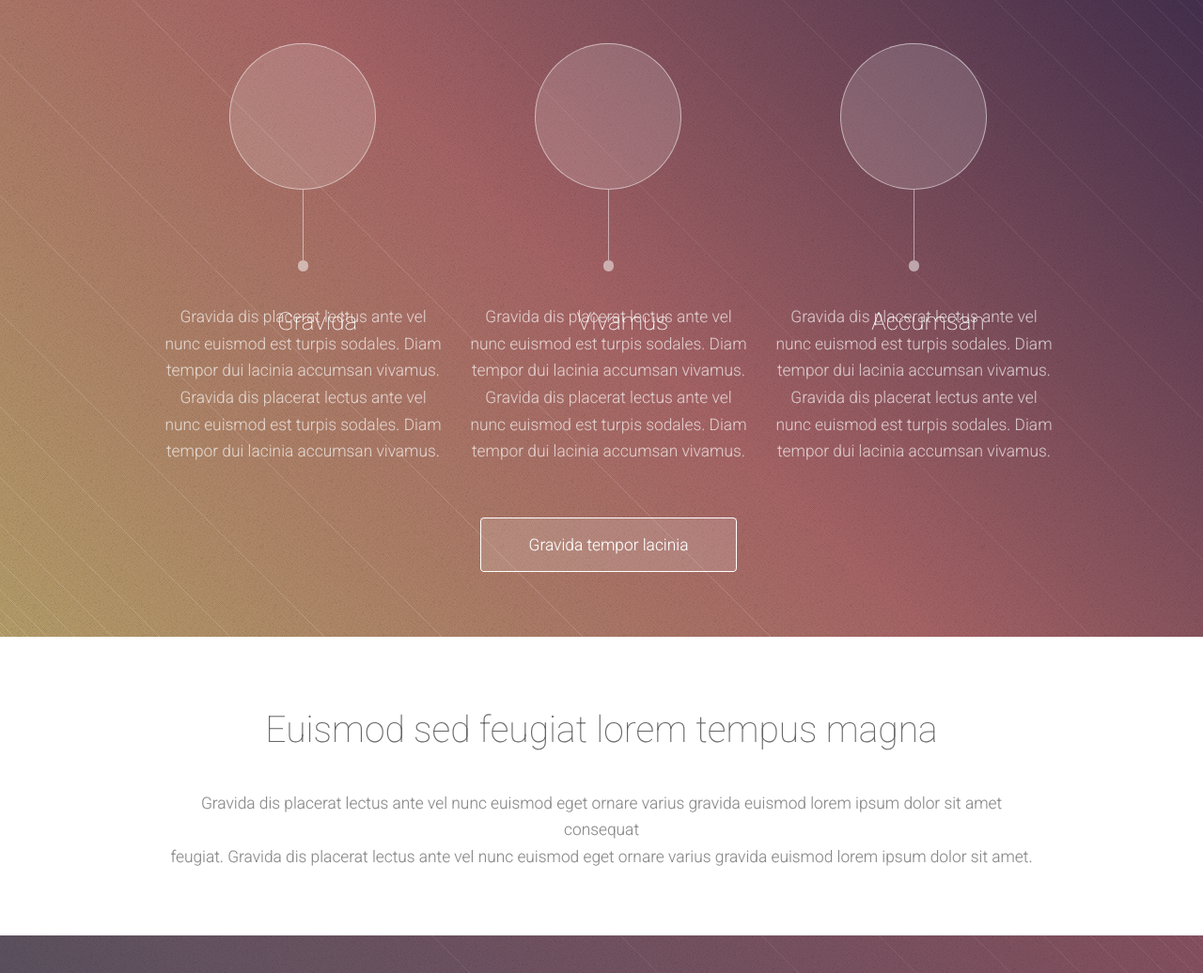
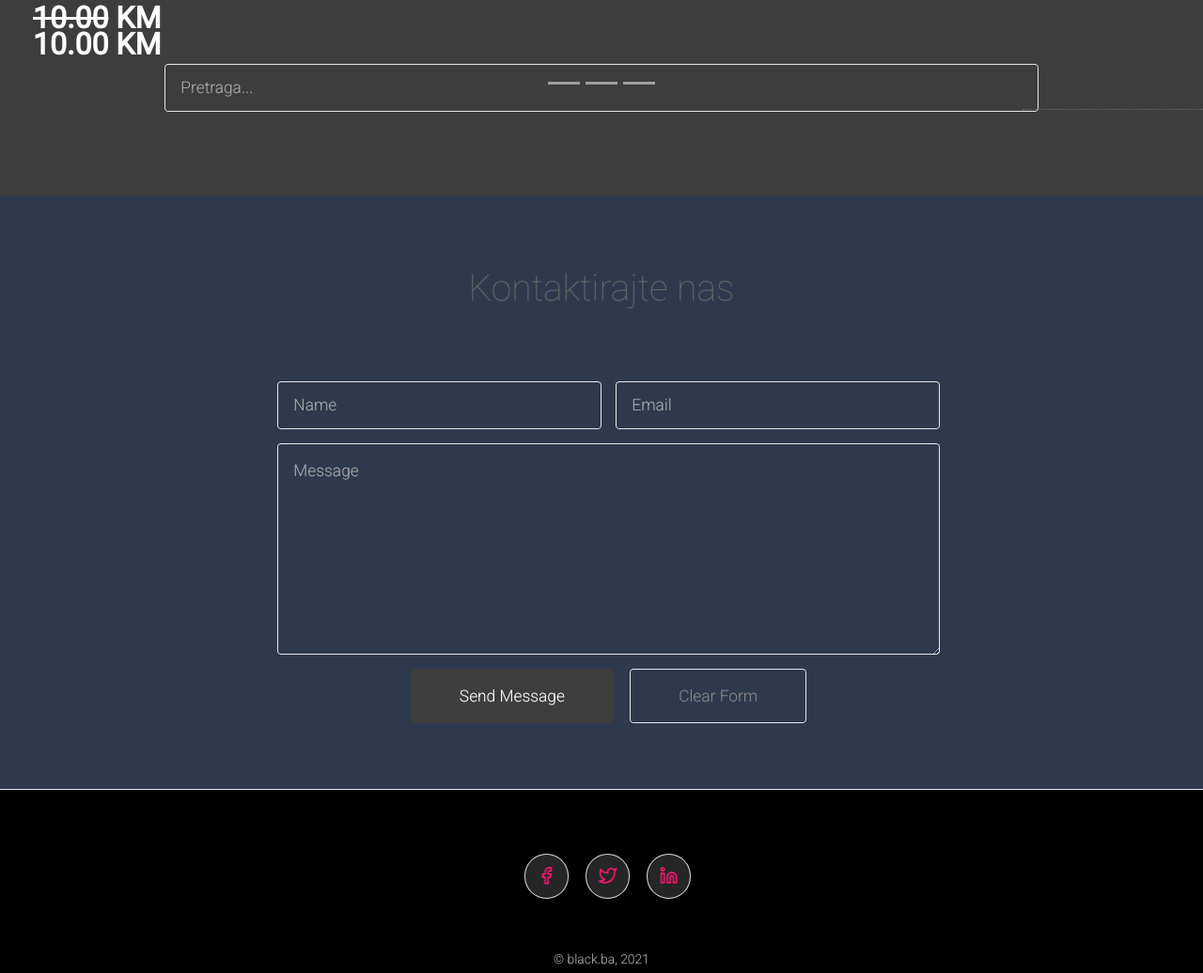
Before and after one commit to zarag/blackba, a Django app: page / in a window 1280 px wide. Shown: the part 633-1669 px from the top of the page at 94% size. Run offline with Django 3.2, Linux system fonts and the light colour scheme; tables that the repository leaves empty hold one stand-in row (values such as "Sample post"); grey boxes marked "Sample" are stand-in pictures; style sheets or scripts are compiled from the project's sources; some libraries are stand-ins or nearby versions; some web fonts are replaced.

Commit message:
New design: V1

```diff
--- a/black/coupons/models.py
+++ b/black/coupons/models.py
@@ -13,6 +13,7 @@
     partner = models.ForeignKey(Partner, on_delete=models.CASCADE, null=True)
     start_time = models.DateTimeField(default=timezone.now)
     end_time = models.DateTimeField(default=timezone.now)
+    short_description = models.CharField(max_length=256, blank=True)
     description = HTMLField()
     photos = models.ManyToManyField(Image)
     price_before = models.DecimalField(max_digits=10, decimal_places=2, null=True)
--- a/black/home/views.py
+++ b/black/home/views.py
@@ -1,12 +1,57 @@
 from coupons.models import Coupon
+from django import forms
+from django.core.mail import BadHeaderError, send_mail
 from django.db.models import Q
+from django.http import HttpResponse
+from django.shortcuts import render
+from django.utils.timezone import now
 from django.views import generic
 
 
+class ContactForm(forms.Form):
+    name = forms.CharField(max_length=50)
+    email = forms.CharField(max_length=150)
+    message = forms.CharField(widget=forms.Textarea, max_length=2000)
+
+
 class HomeView(generic.ListView):
-    template_name = "base.html"
+    template_name = "pages/home.html"
 
-    def get_queryset(self):
-        return Coupon.objects.filter(Q(top_offer=True))
+    def get_queryset(self, **kwargs):
+        context = {}
+        context["top_offers"] = Coupon.objects.filter(Q(top_offer=True))
+        query = self.request.GET.get("q")
+        search_term = query if query else ""
+        context["search_results"] = Coupon.objects.filter(
+            Q(title__icontains=search_term), end_time__gte=now()
+        ).order_by("-start_time")
+        return context
 
-    context_object_name = "top_offers"
+    context_object_name = "coupons"
+
+
+def contact(self):
+    if self.method == "POST":
+        form = ContactForm(self.POST)
+        if form.is_valid():
+            subject = "Website Inquiry"
+            body = {
+                "name": form.cleaned_data["name"],
+                "email": form.cleaned_data["email"],
+                "message": form.cleaned_data["message"],
+            }
+            message = "\n".join(body.values())
+
+            try:
+                send_mail(
+                    subject,
+                    message,
+                    form.cleaned_data["email"],
+                    ["rezervacija@black.ba"],
+                )
+            except BadHeaderError:
+                return HttpResponse("Invalid header found.")
+            return render(self, "pages/contact.html", {"form": form})
+
+    form = ContactForm()
+    return render(self, "pages/contact.html", {"form": form})
--- a/black/static/css/main.css
+++ b/black/static/css/main.css
@@ -87,7 +87,7 @@
 	}
 
 	body {
-		background: #F8F8F8;
+		background: #000;
 		font-family: 'Roboto', sans-serif;
 		font-weight: 300;
 		font-size: 17pt;
@@ -1627,11 +1627,13 @@
 			box-shadow: inset 0 0 0 1px #e6e6e6;
 			border-radius: 100%;
 			color: #aaa;
-		}
-
+			background-position-x: center;
+			background-size: 100%;
+		}
+/*
 			ul.icons a:hover {
 				background: rgba(0, 0, 0, 0.025);
-			}
+			} */
 
 /* Menu */
 
@@ -1820,7 +1822,7 @@
 		appearance: none;
 		display: block;
 		box-shadow: inset 0 0 0 1px #e6e6e6;
-		background: #f8f8f8;
+		background: transparent;
 		width: 100%;
 		padding: 0.85em 1em 0.85em 1em;
 		border-radius: 0.25em;
@@ -2218,7 +2220,7 @@
 	}
 
 		.main > header {
-			background: #fff;
+			background: #3d3d3d;
 			text-align: center;
 			padding: 5em 0 5em 0;
 			margin: 0;
@@ -2262,7 +2264,7 @@
 
 			.main > .content.style4 {
 				padding-top: 0;
-				background: #fff;
+				background: #2f394e;
 			}
 
 /* Footer */
--- a/black/static/sass/project.scss
+++ b/black/static/sass/project.scss
@@ -16,10 +16,41 @@
 $pink: #f2dede;
 $dark-pink: #eed3d7;
 $red: #b94a48;
+$blue: #2f394e;
 
 body {
   background-color:$black !important;
   color: $white;
+}
+
+.card {
+  background-color: transparent;
+  .card-body {
+    .card-subtitle {
+      font-size: x-small;
+      color: $white;
+      text-align: initial;
+      font-weight: bold;
+    }
+    .card-title {
+      color: $white !important;
+      overflow: hidden;
+      font-weight: bold;
+      height: calc(25vh/3);
+      margin-bottom: auto;
+      padding-top: 5%;
+      font-size: 20px;
+    }
+    .card-text {
+      color: lightgray;
+      overflow: hidden;
+      font-size: small;
+      font-weight: 400;
+      line-height: initial;
+      text-align: justify;
+      margin-top: auto;
+    }
+  }
 }
 
 
@@ -34,6 +65,42 @@
   color: #000;
 }
 
+.coupon-list {
+  form {
+    margin-bottom: 50px;
+  }
+}
+
+.price {
+  z-index: 2;
+  position: absolute;
+  font-weight: bold;
+  color: $black;
+  top:85%;
+  left: 35px;
+  font-size: xx-large;
+  color: $white;
+  .price-before {
+    text-decoration: line-through;
+  }
+  .price-now {
+    text-shadow: #fff;
+  }
+}
+
+.carousel-caption {
+  top: 50%;
+  text-shadow: 1px 1px $black;
+  h2,p{
+    font-weight: bold !important;
+  }
+  // .lead {
+  //   color: $black;
+  //   background-color: rgba(255, 255, 255, 0.2);
+  //   border-radius: 20px;
+  // }
+}
+
 .carousel:not(:last-child) {
   align-self: start;
 }
@@ -44,19 +111,45 @@
   padding: unset;
 }
 
+#fourth {
+  header {
+    background: $blue;
+  }
+}
+
 #header {
   padding-top: 0 !important;
   padding-left: 0 !important;
-  // height: 450px;
+  height: 79vh;
+  header {
+    position: absolute;
+    width: 100%;
+    .carousel-item {
+      min-height: 750px;
+      background: no-repeat center center scroll;
+      -webkit-background-size: cover;
+      -moz-background-size: cover;
+      -o-background-size: cover;
+      background-size: cover;
+    }
+  }
+}
+
+.row {
+  .card {
+    border: none;
+    img {
+      height: 250px;
+      border-radius: 20px;
+      object-fit: cover;
+    }
+  }
 }
 
 
-.dark {
-
-  header {
-    position: absolute;
-    width: 100%;
-  }
+.row > div[class*='col-'] {
+  display: flex;
+  flex:1 0 auto;
 }
 
 .coupon-container {
@@ -67,129 +160,129 @@
   }
 
   .coupon-detail {
-    // width: 50vw;
-    .carousel {
-      .carousel-inner {
-        border-radius: 10px;
-        // height: 450px;
-        width: 100%;
-        color: $white;
-      }
-    }
-    .title {
-      text-transform: uppercase;
-    }
-    .description {
-      text-decoration: wavy;
-    }
-    .price {
-      font-size: large;
-      .price-before {
-        text-decoration: line-through;
-      }
-      .price-now {
-        color: $red;
-        text-shadow: #fff;
-      }
-    }
-  }
+//     // width: 50vw;
+//     .carousel {
+//       .carousel-inner {
+//         border-radius: 10px;
+//         // height: 450px;
+//         width: 100%;
+//         color: $white;
+//       }
+//     }
+//     .title {
+//       text-transform: uppercase;
+//     }
+//     .description {
+//       text-decoration: wavy;
+//     }
+//     .price {
+//       font-size: large;
+//       .price-before {
+//         text-decoration: line-through;
+//       }
+//       .price-now {
+//         color: $red;
+//         text-shadow: #fff;
+//       }
+//     }
+//   }
 
-  .carousel {
-    margin: auto;
-    margin-bottom: 50px;
-    position: relative;
-    margin-bottom: 30px;
-    text-transform: uppercase;
+//   .carousel {
+//     margin: auto;
+//     margin-bottom: 50px;
+//     position: relative;
+//     margin-bottom: 30px;
+//     text-transform: uppercase;
 
 
-    .discount {
-      position: relative;
-      z-index: 1;
-      top: 38px;
-      img {
-        width: 80px;
-        -webkit-filter: drop-shadow(5px 5px 5px $black);
-        filter: drop-shadow(5px 5px 5px $black);
-      }
-      span {
-        z-index: 2;
-        position: absolute;
-        font-weight: bold;
-        color: $black;
-        top:30px;
-        left: 22px;
-      }
-    }
+//     .discount {
+//       position: relative;
+//       z-index: 1;
+//       top: 38px;
+//       img {
+//         width: 80px;
+//         -webkit-filter: drop-shadow(5px 5px 5px $black);
+//         filter: drop-shadow(5px 5px 5px $black);
+//       }
+//       span {
+//         z-index: 2;
+//         position: absolute;
+//         font-weight: bold;
+//         color: $black;
+//         top:30px;
+//         left: 22px;
+//       }
+//     }
 
-    .carousel-inner {
-      border-radius: 10px;
-      width: 350px;
-      height: 250px;
-      color: $white;
+//     .carousel-inner {
+//       border-radius: 10px;
+//       width: 350px;
+//       height: 250px;
+//       color: $white;
 
-      .carousel-item {
-        object-fit: contain;
-        img {
-          width: 100%;
-        }
-      }
+//       .carousel-item {
+//         object-fit: contain;
+//         img {
+//           width: 100%;
+//         }
+//       }
 
-      .partner-details {
-        position: absolute;
-        top: 115px;
-        left: 12px;
-        width: 80px;
-        height: 60px;
-        padding: 0px;
-        border-radius: 7px;
-        background: rgb(0,0,0);
-        display: flex;
-        align-items: center;
-        justify-content: center;
-        z-index: 1;
-        font-size: 10px;
-        text-align: center;
-      }
+//       .partner-details {
+//         position: absolute;
+//         top: 115px;
+//         left: 12px;
+//         width: 80px;
+//         height: 60px;
+//         padding: 0px;
+//         border-radius: 7px;
+//         background: rgb(0,0,0);
+//         display: flex;
+//         align-items: center;
+//         justify-content: center;
+//         z-index: 1;
+//         font-size: 10px;
+//         text-align: center;
+//       }
 
-      .placement-bar {
-        position: absolute;
-        width: 100%;
-        background: rgba(0,0,0,0.8);
-        padding: 30px 15px 35px;
-        text-align: center;
-        margin-top: 150px;
-        height: 100px;
+//       .placement-bar {
+//         position: absolute;
+//         width: 100%;
+//         background: rgba(0,0,0,0.8);
+//         padding: 30px 15px 35px;
+//         text-align: center;
+//         margin-top: 150px;
+//         height: 100px;
 
-        .expire-in {
-          font-size: 12px;
-          color: $mint-green;
-        }
-      }
-    }
-  }
-}
+//         .expire-in {
+//           font-size: 12px;
+//           color: $mint-green;
+//         }
+//       }
+//     }
+//   }
+// }
 
-// .carousel-control-prev, .carousel-control-next {
-//   bottom: 50px;
+// // .carousel-control-prev, .carousel-control-next {
+// //   bottom: 50px;
+// // }
+// ////////////////////////////////
+// 		//Alerts//
+// ////////////////////////////////
+
+// // bootstrap alert CSS, translated to the django-standard levels of
+// // debug, info, success, warning, error
+
+// .alert-debug {
+//   background-color: $white;
+//   border-color: $mint-green;
+//   color: $black;
 // }
-////////////////////////////////
-		//Alerts//
-////////////////////////////////
 
-// bootstrap alert CSS, translated to the django-standard levels of
-// debug, info, success, warning, error
-
-.alert-debug {
-  background-color: $white;
-  border-color: $mint-green;
-  color: $black;
-}
-
-.alert-error {
-  background-color: $pink;
-  border-color: $dark-pink;
-  color: $red;
-}
+// .alert-error {
+//   background-color: $pink;
+//   border-color: $dark-pink;
+//   color: $red;
+// }
 
 .nav-item {
 
@@ -215,3 +308,5 @@
     }
   }
 }
+}
+}
--- a/black/templates/base.html
+++ b/black/templates/base.html
@@ -70,66 +70,64 @@
   <!-- Header -->
   <section id="header" class="dark">
     <header>
-      <!-- <h1>Welcome to Tessellate</h1>
-      <p>A free responsive site template by <a href="http://html5up.net">HTML5 UP</a></p>
-      {% for coupon in top_offers %} -->
-      <div class="coupon-container">
-        <div class="coupon-detail">
-          <div id="coupon-{{coupon.id}}" class="carousel slide" data-ride="carousel" data-interval="false">
-            <div class="carousel-inner">
-              {% for photo in coupon.photos.all %}
-              <div class="carousel-item">
-                <img src="/media/{{photo.image}}" alt="First slide">
-              </div>
-              <!-- <div class="partner-details">
-              {{coupon.partner.first_name}}
+      <div id="carouselExampleIndicators" class="carousel slide" data-ride="carousel">
+        <ol class="carousel-indicators">
+          <li data-target="#carouselExampleIndicators" data-slide-to="0" class="active"></li>
+          <li data-target="#carouselExampleIndicators" data-slide-to="1"></li>
+          <li data-target="#carouselExampleIndicators" data-slide-to="2"></li>
+        </ol>
+        <div class="carousel-inner" role="listbox">
+          {% for coupon in coupons.top_offers %}
+          <div class="carousel-item" style="background-image: url('/media/{{coupon.photos.all.0.image}}')">
+            <div class="carousel-caption d-none d-md-block">
+              {% autoescape off %}
+              <h2 class="display-4">{{ coupon.title }}</h2>
+              <p class="lead">{{ coupon.short_description }}.</p>
+              {% endautoescape %}
+            </div>
+            <div class="price">
+              <span class="price-before">{{ coupon.price_before }}</span> KM
+              <br>
+              <span class="price-now">{{ coupon.price_now }}</span> KM
+            </div>
+          </div>
+          <!-- <div class="carousel-item" style="background-image: url('https://source.unsplash.com/bF2vsubyHcQ/1920x1080')">
+            <div class="carousel-caption d-none d-md-block">
+              <h2 class="display-4">Second Slide</h2>
+              <p class="lead">This is a description for the second slide.</p>
+            </div>
+          </div>
+          <div class="carousel-item" style="background-image: url('https://source.unsplash.com/szFUQoyvrxM/1920x1080')">
+            <div class="carousel-caption d-none d-md-block">
+              <h2 class="display-4">Third Slide</h2>
+              <p class="lead">This is a description for the third slide.</p>
+            </div>
           </div> -->
-              <!-- <div class="placement-bar">{{coupon.title}}
-              {% autoescape off %}
-              <div>{{coupon.description}}</div>
-              {% endautoescape %}
-              {% language 'bs' %}
-              <div style="font-size:12px">Kupon istice u: {{coupon.end_time |date:'l, d F H:i:s' }}</div>
-              {% endlanguage %}
-          </div> -->
-              {% endfor %}
-            </div>
-            <a class="carousel-control-prev" href="#coupon-{{coupon.id}}" role="button" data-slide="prev">
+          {% endfor %}
+        </div>
+        <a class="carousel-control-prev" href="#carouselExampleIndicators" role="button" data-slide="prev">
               <span class="carousel-control-prev-icon" aria-hidden="true"></span>
               <span class="sr-only">Previous</span>
             </a>
-            <a class="carousel-control-next" href="#coupon-{{coupon.id}}" role="button" data-slide="next">
+        <a class="carousel-control-next" href="#carouselExampleIndicators" role="button" data-slide="next">
               <span class="carousel-control-next-icon" aria-hidden="true"></span>
               <span class="sr-only">Next</span>
             </a>
-          </div>
-          {% autoescape off %}
-          <div class="price">
-            <span class="price-before">{{ coupon.price_before }}</span>
-            <span class="price-now">{{ coupon.price_now }}</span>
-            KM
-          </div>
-          <br>
-          {% endautoescape %}
-        </div>
       </div>
-      {% endfor %}
     </header>
     <footer>
-      <a href="#first" class="button scrolly">Proceed to second phase</a>
+      <!-- <a href="#first" class="button scrolly">Proceed to second phase</a> -->
     </footer>
   </section>
   <!-- First -->
   <section id="first" class="main">
     <header>
       <div class="container">
-        <h2>Tessellate is a free responsive site template</h2>
-        <p>Gravida dis placerat lectus ante vel nunc euismod eget ornare varius gravida euismod lorem ipsum dolor sit
-          amet consequat<br />
-          feugiat. Gravida dis placerat lectus ante vel nunc euismod eget ornare varius gravida euismod lorem ipsum
-          dolor sit amet.</p>
+        {% block content %}
+        <p>Coupons and discounts.</p>
+        {% endblock content %}
       </div>
-    </header>
+    <!-- </header>
     <div class="content dark style1 featured">
       <div class="container">
         <div class="row">
@@ -176,10 +174,10 @@
           </div>
         </div>
       </div>
-    </div>
+    </div> -->
   </section>
   <!-- Second -->
-  <section id="second" class="main">
+  <!-- <section id="second" class="main">
     <header>
       <div class="container">
         <h2>Euismod sed feugiat lorem tempus magna</h2>
@@ -203,7 +201,6 @@
               <p>Lectus ante vel nunc euismod est turpis sodales. Diam tempor dui lacinia
                 accumsan vivamus augue cubilia vivamus nisi eu eget ornare varius gravida dolore
                 euismod lorem ipsum dolor.</p>
-              {% block content %}{% endblock %}
               <footer>
                 <a href="#third" class="button scrolly">Accumsan nisi tempor</a>
               </footer>
@@ -222,24 +219,25 @@
         </div>
       </div>
     </div>
-  </section>
+  </section> -->
   <!-- Fourth -->
   <section id="fourth" class="main">
     <header>
       <div class="container">
-        <h2>Sed feugiat ipsum consequat</h2>
-        <p>Gravida dis placerat lectus ante vel nunc euismod eget ornare varius gravida euismod lorem ipsum dolor sit
+        <h2>Kontaktirajte nas</h2>
+        <!-- <p>Gravida dis placerat lectus ante vel nunc euismod eget ornare varius gravida euismod lorem ipsum dolor sit
           amet consequat<br />
           feugiat. Gravida dis placerat lectus ante vel nunc euismod eget ornare varius gravida euismod lorem ipsum
-          dolor sit amet.</p>
+          dolor sit amet.</p> -->
       </div>
     </header>
     <div class="content style4 featured">
       <div class="container medium">
-        <form method="post" action="#">
+        <form action="{% url 'contact' %}" method="post">
+          {% csrf_token %}
           <div class="row gtr-50">
-            <div class="col-6 col-12-mobile"><input type="text" placeholder="Name" /></div>
-            <div class="col-6 col-12-mobile"><input type="text" placeholder="Email" /></div>
+            <div class="col-6 col-12-mobile"><input type="text" name="name" placeholder="Name" /></div>
+            <div class="col-6 col-12-mobile"><input type="text" name="email" placeholder="Email" /></div>
             <div class="col-12"><textarea name="message" placeholder="Message"></textarea></div>
             <div class="col-12">
               <ul class="actions special">
@@ -255,16 +253,13 @@
   <!-- Footer -->
   <section id="footer">
     <ul class="icons">
-      <li><a href="#" class="icon brands fa-twitter"><span class="label">Twitter</span></a></li>
-      <li><a href="#" class="icon brands fa-facebook-f"><span class="label">Facebook</span></a></li>
-      <li><a href="#" class="icon brands fa-instagram"><span class="label">Instagram</span></a></li>
-      <li><a href="#" class="icon brands fa-dribbble"><span class="label">Dribbble</span></a></li>
-      <li><a href="#" class="icon brands fa-github"><span class="label">GitHub</span></a></li>
+      <li><a href="#" style="background-image: url('{% static '/images/fb.png' %}')"><span class="label"></span></a></li>
+      <li><a href="#" style="background-image: url('{% static '/images/twitter.png' %}')"><span class="label"></span></a></li>
+      <li><a href="#" style="background-image: url('{% static '/images/instagram.png' %}')"><span class="label"></span></a></li>
     </ul>
     <div class="copyright">
       <ul class="menu">
-        <li>&copy; Untitled. All rights reserved.</li>
-        <li>Design: <a href="http://html5up.net">HTML5 UP</a></li>
+        <li>&copy; black.ba, 2021</li>
       </ul>
     </div>
   </section>
--- a/black/templates/pages/home.html
+++ b/black/templates/pages/home.html
@@ -1,6 +1,26 @@
 {% extends "base.html" %}
 {% block content %}
-{% for coupon in top_offers %}
-{{ coupon.title }}
-{% endfor %}
+<div class="coupon-list">
+    <form action="{% url 'home' %}" method="get">
+        <input name="q" type="text" placeholder="Pretraga...">
+    </form>
+    <div class="row">
+        {% for coupon in coupons.search_results %}
+        <div class="col-md-4 col-xs-6">
+            <div class="card">
+                <img class="card-img-top" src="/media/{{coupon.photos.all.0.image}}" alt="Card image cap">
+                <div class="card-body">
+                    <h5 class="card-subtitle">{{ coupon.partner.first_name }} | {{ coupon.end_time|date:"j.n.Y" }}</h5>
+                    <h5 class="card-title">{{ coupon.title }}</h5>
+                    <p class="card-text">{{ coupon.short_description }}</p>
+                </div>
+                <!-- <div class="card-footer">
+                    <small class="text-muted">Last updated 3 mins ago</small>
+                </div> -->
+            </div>
+        </div>
+        {% endfor %}
+    </div>
+</div>
+
 {% endblock content %}
--- a/config/urls.py
+++ b/config/urls.py
@@ -4,11 +4,11 @@
 from django.urls import include, path
 from django.views import defaults as default_views
 from django.views.generic import TemplateView
-from home.views import HomeView
+from home import views
 
 urlpatterns = [
     # path("", TemplateView.as_view(template_name="pages/home.html"), name="home"),
-    path("", HomeView.as_view(), name="home"),
+    path("", views.HomeView.as_view(), name="home"),
     path(
         "about/", TemplateView.as_view(template_name="pages/about.html"), name="about"
     ),
@@ -19,6 +19,7 @@
     path("accounts/", include("allauth.urls")),
     path("tinymce/", include("tinymce.urls")),
     path("coupons/", include("coupons.urls")),
+    path("contact", views.contact, name="contact")
     # Your stuff: custom urls includes go here
 ] + static(settings.MEDIA_URL, document_root=settings.MEDIA_ROOT)
 
```
Also changed, not shown: black/coupons/migrations/0005_coupon_short_description.py (added), black/static/images/fb.png (added), black/static/images/instagram.png (added), black/static/images/twitter.png (added), black/templates/pages/contact.html (added).
